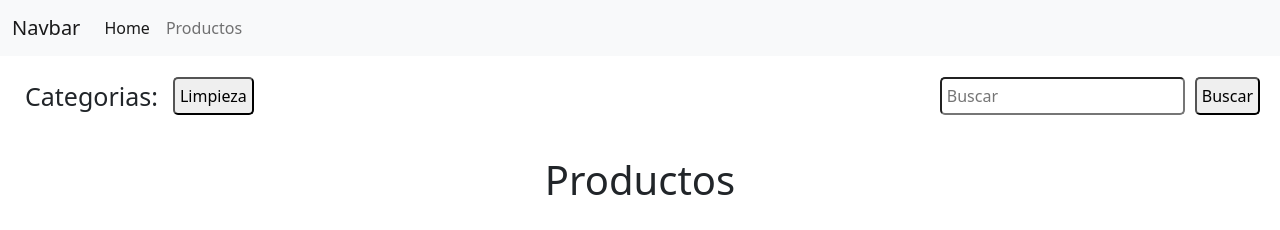
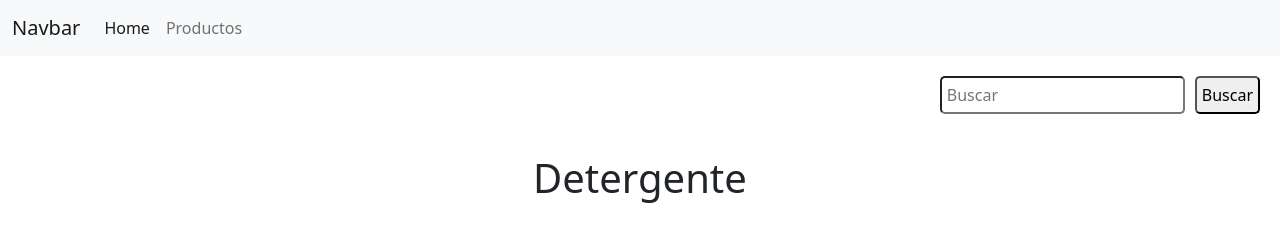
Before and after one commit to ShlomoSerber/proyecto-final, a React (Create React App) app: page /#/productos/subSeccion/Detergente in a window 1280 px wide. Before the commit this address led to /#/productos. Shown: the top 230 px of the page. Built offline with nearby package versions, Linux system fonts and the light colour scheme.

Commit message:
Termine componente SubSectionProducts

```diff
--- a/src/App.js
+++ b/src/App.js
@@ -4,6 +4,7 @@ import Home from './components/Home'
 import Navbar from './components/Navbar';
 import AllProducts from './components/AllProducts';
 import SectionProducts from './components/SectionProducts';
+import SubSectionProducts from './components/SubSectionProducts';
 
 function App() {
   return (
@@ -13,7 +14,7 @@ function App() {
         <Route path='/' element={ <Home />}/>
         <Route path='/productos' element={<AllProducts />}/>
         <Route path='/productos/:seccionParam' element={<SectionProducts />}/>
-        <Route path='/productos/subSeccion/:subSeccionParam' element={<AllProducts />}/>
+        <Route path='/productos/subSeccion/:subSeccionParam' element={<SubSectionProducts />}/>
       </Routes>
     </Router>
   );
--- a/src/components/SecondaryNavbar/SecondaryNavbar.js
+++ b/src/components/SecondaryNavbar/SecondaryNavbar.js
@@ -6,7 +6,10 @@ const SecondaryNavbar = ({categorias}) => {
     return (
         <div className="secondary-navbar">
             <nav className="secciones-buttons">
-                <h2 className="secciones-title">Categorias:</h2>
+                {
+                    categorias.length > 0 ??
+                    <h2 className="secciones-title">Categorias:</h2>
+                }
                 {
                     categorias.length > 0 ?
                     categorias[0].seccionPrincipal === true
--- a/src/components/SectionProducts/SectionProducts.js
+++ b/src/components/SectionProducts/SectionProducts.js
@@ -12,8 +12,6 @@ function SectionProducts() {
     const seccionPrincipal = secciones.length > 0 ? secciones.filter(seccion => seccion.seccion === seccionParam) : [];
     const productosSeccion = productos.length > 0 ? productos.filter(producto => producto.seccionPrincipal === seccionParam) : [];
 
-    console.log(seccionPrincipal)
-
     return (
         <>
             <SecondaryNavbar categorias={seccionPrincipal[0].subSecciones}/>
--- a/src/components/SubSectionProducts/SubSectionProducts.js
+++ b/src/components/SubSectionProducts/SubSectionProducts.js
@@ -0,0 +1,23 @@
+import { useContext } from "react";
+import "./SubSectionProducts.css"
+import { useParams } from "react-router-dom";
+import { ProductsContext } from "../../store/productsContext";
+import SecondaryNavbar from "../SecondaryNavbar/SecondaryNavbar";
+import Products from "../Products/Products";
+
+function SubSectionProducts() {
+    const { productos } = useContext(ProductsContext);
+    const { subSeccionParam } = useParams();
+
+    const productosSubSeccion = productos.length > 0 ? productos.filter(producto => producto.subSeccion === subSeccionParam) : [];
+
+    return (
+        <>
+            <SecondaryNavbar categorias={[]}/>
+            <h1 className="productos-title">{subSeccionParam}</h1>
+            <Products productos={productosSubSeccion}/>
+        </>
+    );
+}
+
+export default SubSectionProducts;
--- a/src/components/SubSectionProducts/index.js
+++ b/src/components/SubSectionProducts/index.js
@@ -0,0 +1 @@
+export { default } from "./SubSectionProducts.js";
```
